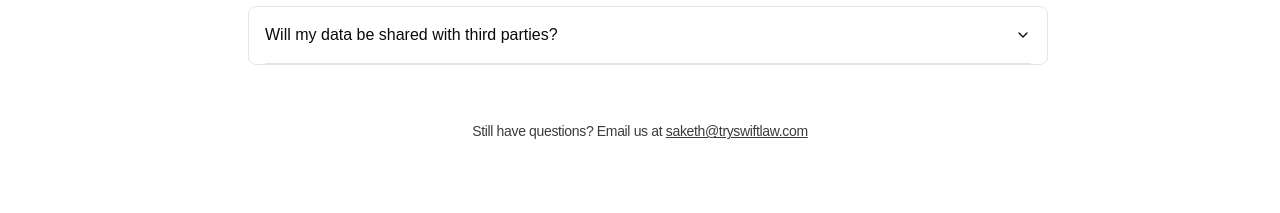
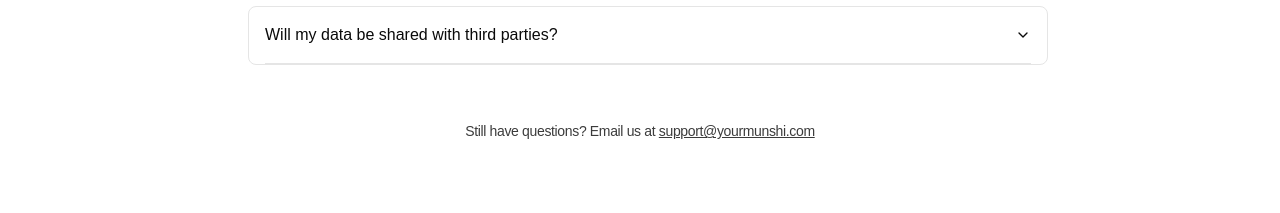
Before and after one commit to therafiali/SwiftLaw-WebClone, a Next.js app: page / in a window 1280 px wide. Shown: the part 4246-4459 px from the top of the page. Built offline with nearby package versions, Linux system fonts and the light colour scheme; a web font is replaced by a local one.

Commit message:
add yourmunshi name

```diff
--- a/src/components/FAQ/Faq.tsx
+++ b/src/components/FAQ/Faq.tsx
@@ -68,8 +68,8 @@ const Faq = () => {
         </div>
         <h4 className='mb-12 text-center text-sm font-medium tracking-tight text-foreground/80'>
           Still have questions? Email us at{' '}
-          <a href='mailto:saketh@tryswiftlaw.com' className='underline'>
-            saketh@tryswiftlaw.com
+          <a href='mailto:support@yourmunshi.com' className='underline'>
+            support@yourmunshi.com
           </a>
         </h4>
       </div>
```
